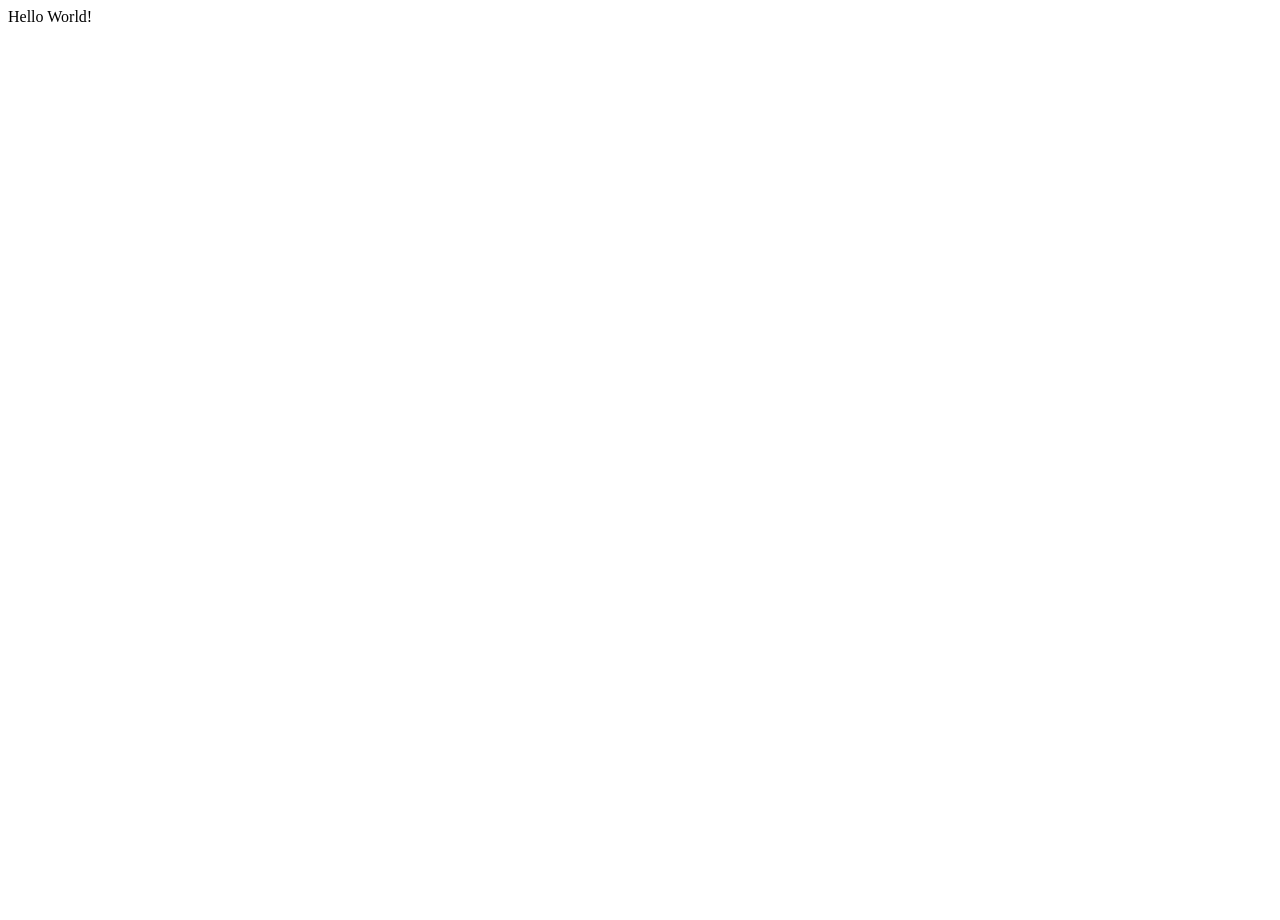
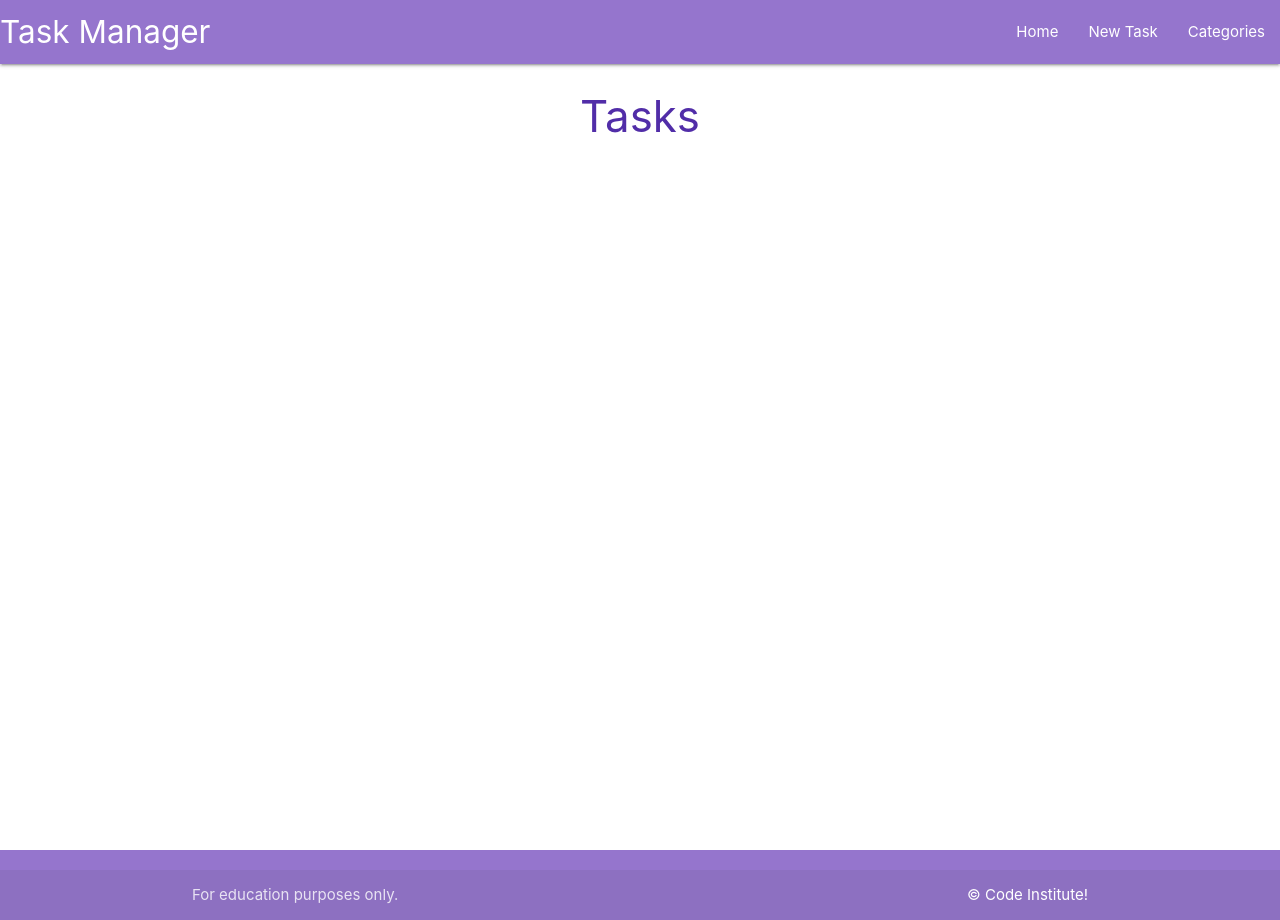
Before and after one commit to ScottE13/task-manager, a Flask app: page / in a window 1280 px wide. Before the commit the page is almost empty. Run offline with Flask 3, Linux system fonts and the light colour scheme.

Commit message:
Template Inheritance

```diff
--- a/taskmanager/routes.py
+++ b/taskmanager/routes.py
@@ -5,4 +5,4 @@ from taskmanager.models import Category, Task
 
 @app.route("/")
 def home():
-    return render_template("base.html")
+    return render_template("tasks.html")
--- /dev/null
+++ b/taskmanager/static/css/style.css
@@ -0,0 +1,9 @@
+body {
+    display: flex;
+    min-height: 100vh;
+    flex-direction: column;
+}
+
+main {
+    flex: 1 0 auto;
+}
--- /dev/null
+++ b/taskmanager/static/js/script.js
@@ -0,0 +1,5 @@
+document.addEventListener('DOMContentLoaded', function () {
+    // sidenav initialization
+    let sidenav = document.querySelectorAll('.sidenav');
+    M.Sidenav.init(sidenav);
+});
--- a/taskmanager/templates/base.html
+++ b/taskmanager/templates/base.html
@@ -4,9 +4,65 @@
     <meta charset="UTF-8" />
     <meta http-equiv="X-UA-Compatible" content="IE=edge" />
     <meta name="viewport" content="width=device-width, initial-scale=1.0" />
+    <link
+      rel="stylesheet"
+      href="https://cdnjs.cloudflare.com/ajax/libs/font-awesome/6.4.0/css/all.min.css"
+      integrity="sha512-iecdLmaskl7CVkqkXNQ/ZH/XLlvWZOJyj7Yy7tcenmpD1ypASozpmT/E0iPtmFIB46ZmdtAc9eNBvH0H/ZpiBw=="
+      crossorigin="anonymous"
+      referrerpolicy="no-referrer"
+    />
+    <link
+      rel="stylesheet"
+      href="https://cdnjs.cloudflare.com/ajax/libs/materialize/1.0.0/css/materialize.min.css"
+      type="text/css"
+    />
+    <link
+      rel="stylesheet"
+      href="{{ url_for('static', filename='css/style.css') }}"
+      type="text/css"
+    />
     <title>Task Manager</title>
   </head>
   <body>
-    Hello World!
+    <header>
+      <nav class="deep-purple lighten-2">
+        <div class="nav-wrapper">
+          <a href="{{ url_for('home') }}" class="brand-logo">Task Manager</a>
+          <a href="#" data-target="mobile-demo" class="sidenav-trigger"
+            ><i class="fas fa-bars"></i
+          ></a>
+          <ul class="right hide-on-med-and-down">
+            <li><a href="{{ url_for('home') }}">Home</a></li>
+            <li><a href="">New Task</a></li>
+            <li><a href="">Categories</a></li>
+          </ul>
+        </div>
+      </nav>
+
+      <ul class="sidenav" id="mobile-demo">
+        <li><a href="{{ url_for('home') }}">Home</a></li>
+        <li><a href="">New Task</a></li>
+        <li><a href="">Categories</a></li>
+      </ul>
+    </header>
+
+    <main class="container">{% block content %} {% endblock %}</main>
+
+    <footer class="page-footer deep-purple lighten-2">
+      <div class="footer-copyright">
+        <div class="container">
+          For education purposes only.
+          <a
+            class="white-text right"
+            href="https://codeinstitute.net"
+            target="_blank"
+            >&copy Code Institute!</a
+          >
+        </div>
+      </div>
+    </footer>
+
+    <script src="https://cdnjs.cloudflare.com/ajax/libs/materialize/1.0.0/js/materialize.min.js"></script>
+    <script src="{{ url_for('static', filename='js/script.js') }}"></script>
   </body>
 </html>
--- /dev/null
+++ b/taskmanager/templates/tasks.html
@@ -0,0 +1,3 @@
+{% extends "base.html" %} {% block content %}
+<h3 class="deep-purple-text text-darken-2 center-align">Tasks</h3>
+{% endblock %}
```
